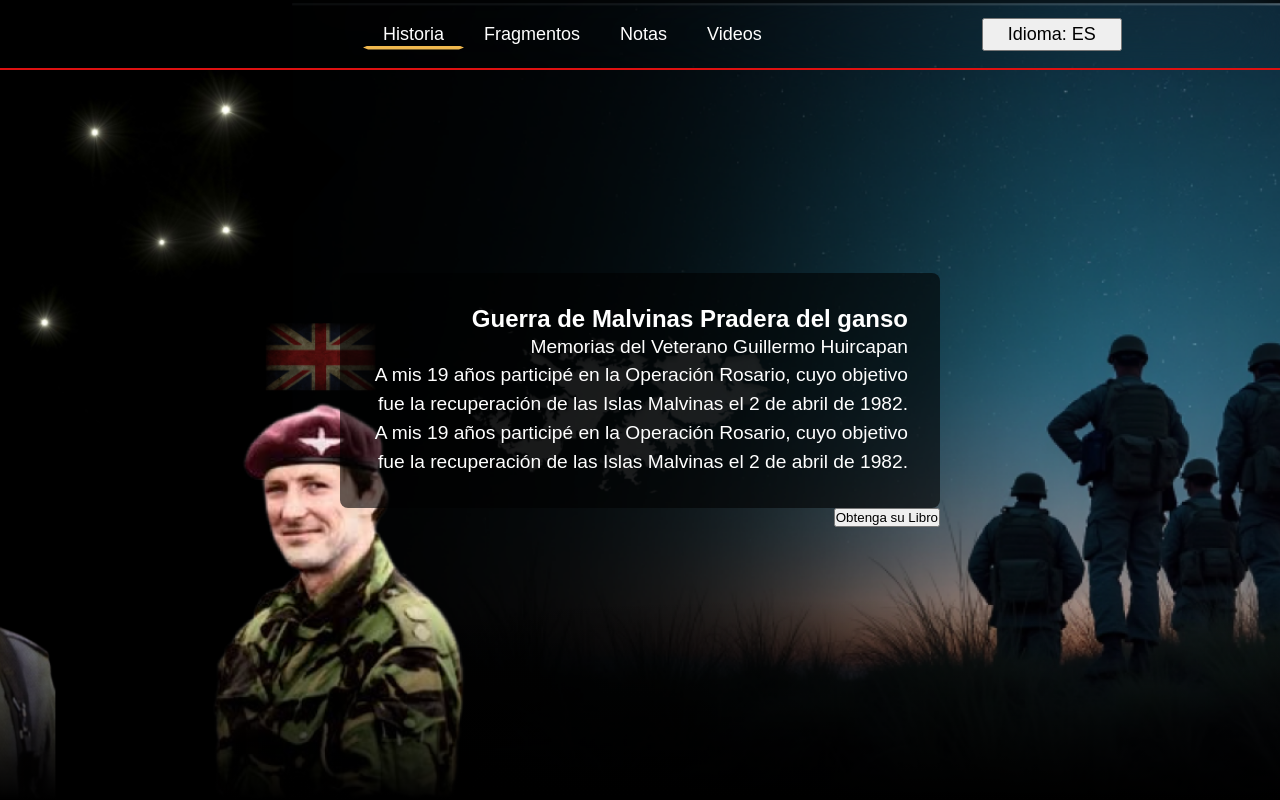
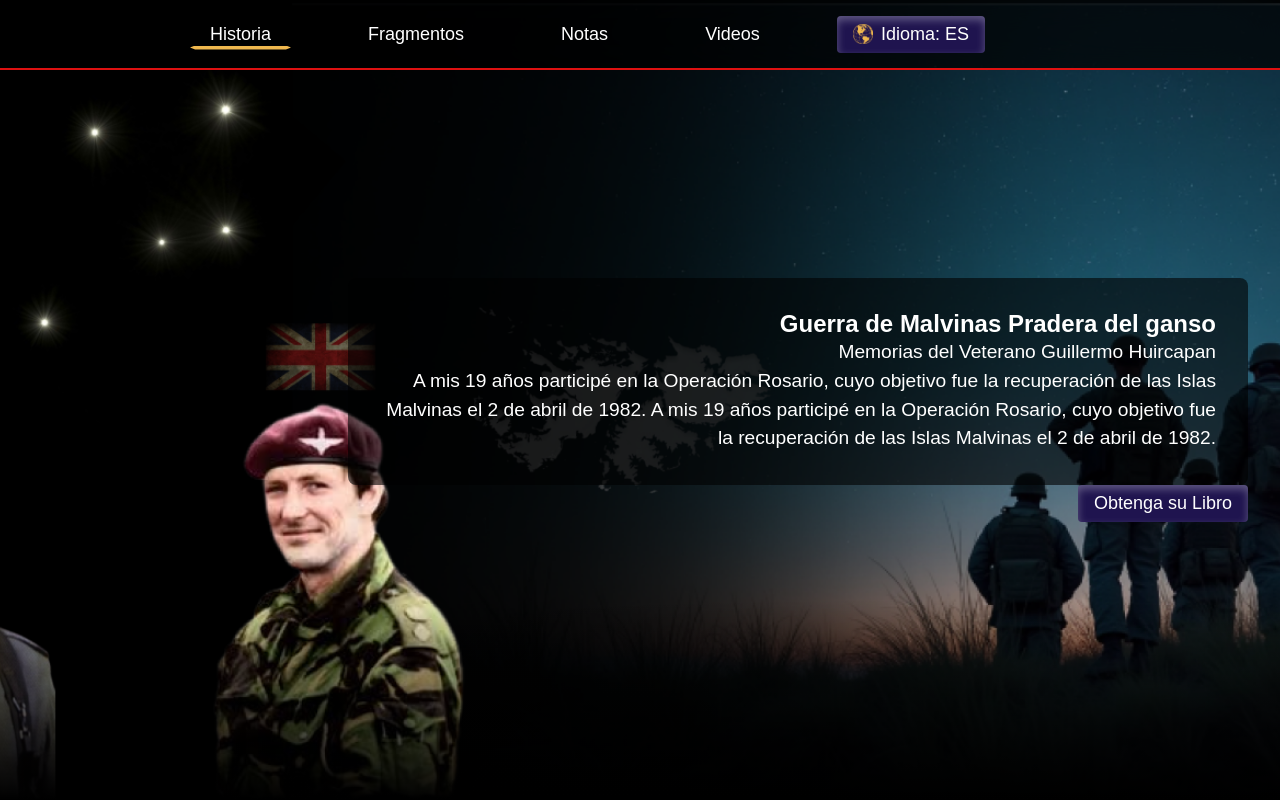
Before and after one commit to NextDoor95/Melipal, a Next.js app: page / in a window 1280 px wide. Shown: the top 800 px of the page. Built offline with nearby package versions, Linux system fonts and the light colour scheme.

Commit message:
Nav & Hero changes
Making big changes to Navbar and Hero on UI for better experience

```diff
--- a/components/Hero/Hero.scss
+++ b/components/Hero/Hero.scss
@@ -7,20 +7,18 @@
   background-position: center;
   display: flex;
   align-items: center;
-  padding: 0 3rem;
-
 
   .wrap {
     align-items: flex-end;
     flex-direction: column;
-    max-width: 1440px;
-    margin: 0 auto;
+    width: min(1440px, 100% - 4rem);
+    margin-inline: auto;
     display: flex; // Agrega flexbox para que puedas alinear el contenido correctamente
     align-items: flex-end;
     justify-content: flex-end; // Alinea el contenido hacia la derecha
 
     .content {
-      max-width: 600px;
+      max-width: 900px;
       background-color: rgba(0, 0, 0, 0.6); // Fondo semitransparente
       padding: 2rem;
       border-radius: 8px;
@@ -28,7 +26,7 @@
       text-align: right;
 
       h1 {
-        font-size: 2.5rem;
+        font-size: 8.5rem;
         margin-bottom: 1rem;
       }
 
--- a/components/Hero/Hero.tsx
+++ b/components/Hero/Hero.tsx
@@ -12,11 +12,10 @@ function Hero() {
                     <h2>{t('hero.heroTitle')}</h2>
                     <p>{t('hero.heroDescription')}</p>
                     <p>{t('hero.heroText')}</p>
-
                 </div>
                 <div className='CTA'>
                     <button
-
+                        className='translation'
                     >
                         {t('hero.CallToAction')}
                     </button>
--- a/components/Navbar/Navbar.tsx
+++ b/components/Navbar/Navbar.tsx
@@ -5,6 +5,7 @@ import { motion } from "framer-motion";
 import { useState } from 'react'
 import { useTranslation } from 'react-i18next';
 import Translation from '../ui/Translation';
+import Mobile from '../NavbarMobile/Navbarmobile'
 
 function Navbar() {
 
@@ -15,7 +16,7 @@ function Navbar() {
     { text: t('navbar.myStory'), href: "/" },
     { text: t('navbar.fragments'), href: "/" },
     { text: t('navbar.notes'), href: "/" },
-    { text: t('navbar.videos'), href: "/" },
+    { text: t('navbar.videos'), href: "/" }
   ]
 
     return (
@@ -50,10 +51,10 @@ function Navbar() {
 
           </li>
         ))}
-        <div className="corner">
-          <Translation />
-        </div>
+        <Translation />
+        <Mobile />
       </ol>
+
     </nav>
   )
 }
--- a/components/Navbar/navbar.scss
+++ b/components/Navbar/navbar.scss
@@ -8,6 +8,7 @@
 	display: flex;
 	justify-content: center;
 	z-index: 20;
+	background-color: rgb(0, 0, 0, 0.7);
 	border-bottom: 2px solid rgb(222, 17, 17);
 	backdrop-filter: blur(32px);
 	@media only screen and (min-width: 320px) and (max-width: 767px) {
@@ -19,21 +20,12 @@
 		display: flex;
 		justify-content: space-between;
 		list-style-type: none;
-		min-width: 550px;
-		max-width: 650px;
+		width: min(900px, 100% - 4rem);
 		align-items: center;
-		padding: 0 3rem;
 		.navItem {
 			position: relative;
 		}
-
-		.corner {
-			display: flex;
-			justify-content: flex-end;
-		}
 	}
-
-
 }
 
 .navButton {
@@ -51,8 +43,6 @@
 	}
 }
 
-
-
 .underline {
 	position: absolute;
 	bottom: -5px;
--- /dev/null
+++ b/components/NavbarMobile/Navbarmobile.tsx
@@ -0,0 +1,26 @@
+import { motion } from "framer-motion"
+import { useState } from "react"
+
+const variants = {
+    open: { opacity: 1, x: 0 },
+    closed: { opacity: 0, x: "-100%" },
+    }
+
+    function NavbarMobile() {
+    const [isOpen, setIsOpen] = useState(false)
+
+    return (
+        <motion.nav
+        animate={isOpen ? "open" : "closed"}
+        variants={variants}
+        >
+        <button onClick={() => setIsOpen(isOpen => !isOpen)} />
+        <p>textdfg</p>
+        <p>textdfg</p>
+        <p>textdfg</p>
+        <p>textdfg</p>
+        </motion.nav>
+    )
+}
+
+export default NavbarMobile
--- a/components/ui/Translation.tsx
+++ b/components/ui/Translation.tsx
@@ -1,4 +1,7 @@
 "use client"
+import Image from 'next/image';
+
+import World from '../../public/world.png';
 
 import { useTranslation } from 'react-i18next';
 
@@ -15,6 +18,11 @@ function Translation() {
       onClick={toggleLanguage}
       className="translation"
     >
+      <Image
+        src={World}
+        alt='book'
+        className='image'
+      />
       {t('navbar.language')}: {i18n.language === 'es' ? 'ES' : 'EN'}
     </button>
   )
--- a/components/ui/ui.scss
+++ b/components/ui/ui.scss
@@ -1,14 +1,23 @@
 @import '../ui/History/History.scss';
 
 .translation {
-    background-color: none !important;
-    width: 140px;
+    all: unset; /* Remueve estilos predeterminados */
+    background-color: rgb(31, 20, 79);
+    color: white;
+    display: flex; /* Activa flexbox */
+    align-items: center; /* Centra verticalmente */
+    justify-content: center; /* Centra horizontalmente */
+    padding: 8px 16px; /* Espacio interno */
     font-size: 18px;
     cursor: pointer;
-    padding: 4px 10px;
-    margin-left: 200px;
-    outline: none;
-    position: relative;
+    border-radius: 4px; /* Bordes redondeados */
+    box-shadow: inset 0 4px 8px rgba(255, 255, 255, 0.3);
+
+    .image {
+        margin-right: 8px; /* Espacio entre imagen y texto */
+        height: 20px; /* Ajusta el tamaño de la imagen */
+        width: auto;
+    }
 }
 
 .malvinas-video {
```
Also changed, not shown: public/world.png (added).
